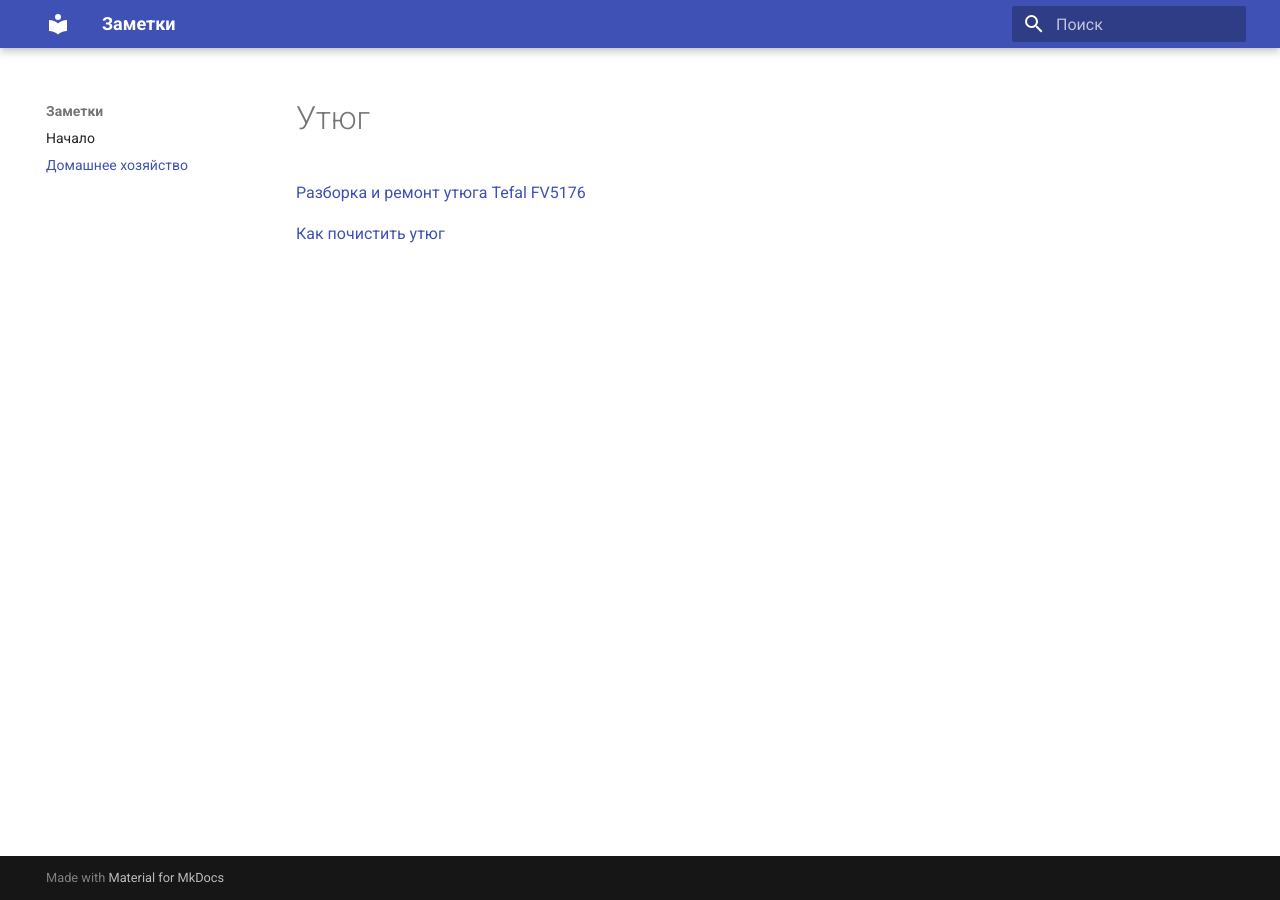
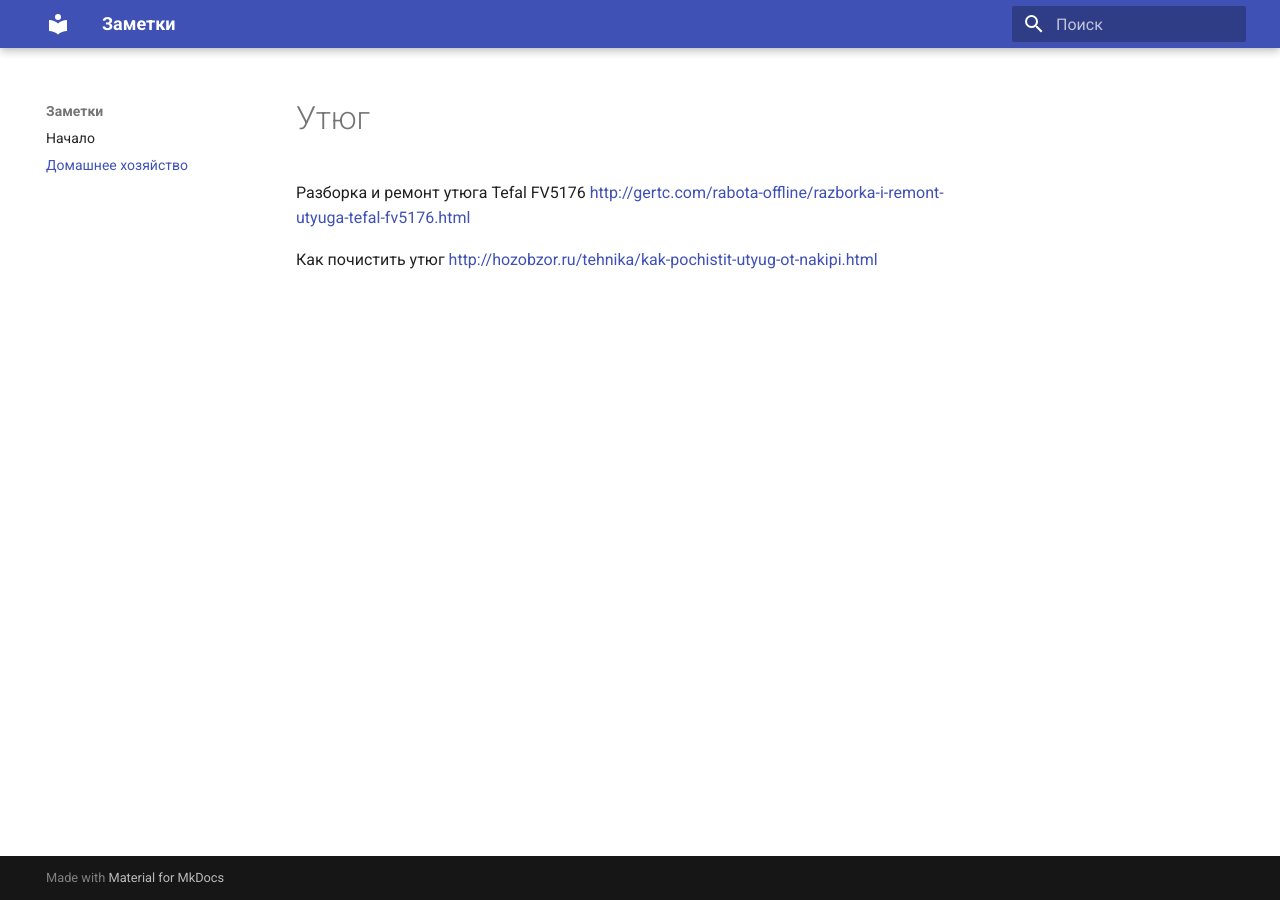
Before and after one commit to mehelme/mehelme.github.io, an MkDocs documentation site: the page built from docs/house_keeper.md, in a window 1280 px wide. Built offline with MkDocs 1.6.1 and Material for MkDocs 9.7.7, drawn with Linux system fonts in a browser that asks for light colours.

Commit message:
утюг

```diff
--- a/docs/house_keeper.md
+++ b/docs/house_keeper.md
@@ -1,5 +1,5 @@
 # Утюг
 
-[Разборка и ремонт утюга Tefal FV5176](http://gertc.com/rabota-offline/razborka-i-remont-utyuga-tefal-fv5176.html)
+Разборка и ремонт утюга Tefal FV5176 <http://gertc.com/rabota-offline/razborka-i-remont-utyuga-tefal-fv5176.html>
 
-[Как почистить утюг](http://hozobzor.ru/tehnika/kak-pochistit-utyug-ot-nakipi.html)
+Как почистить утюг <http://hozobzor.ru/tehnika/kak-pochistit-utyug-ot-nakipi.html>
```
